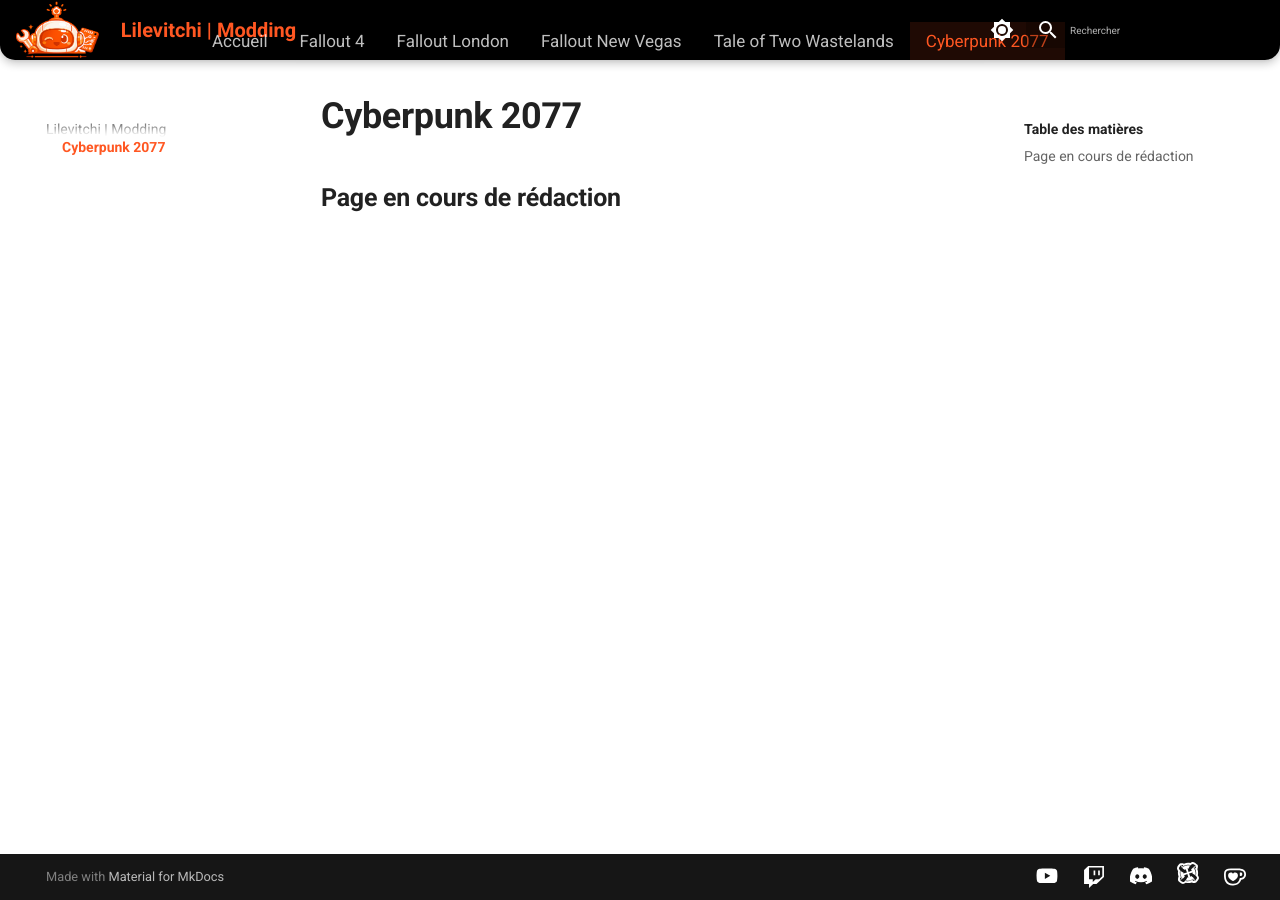
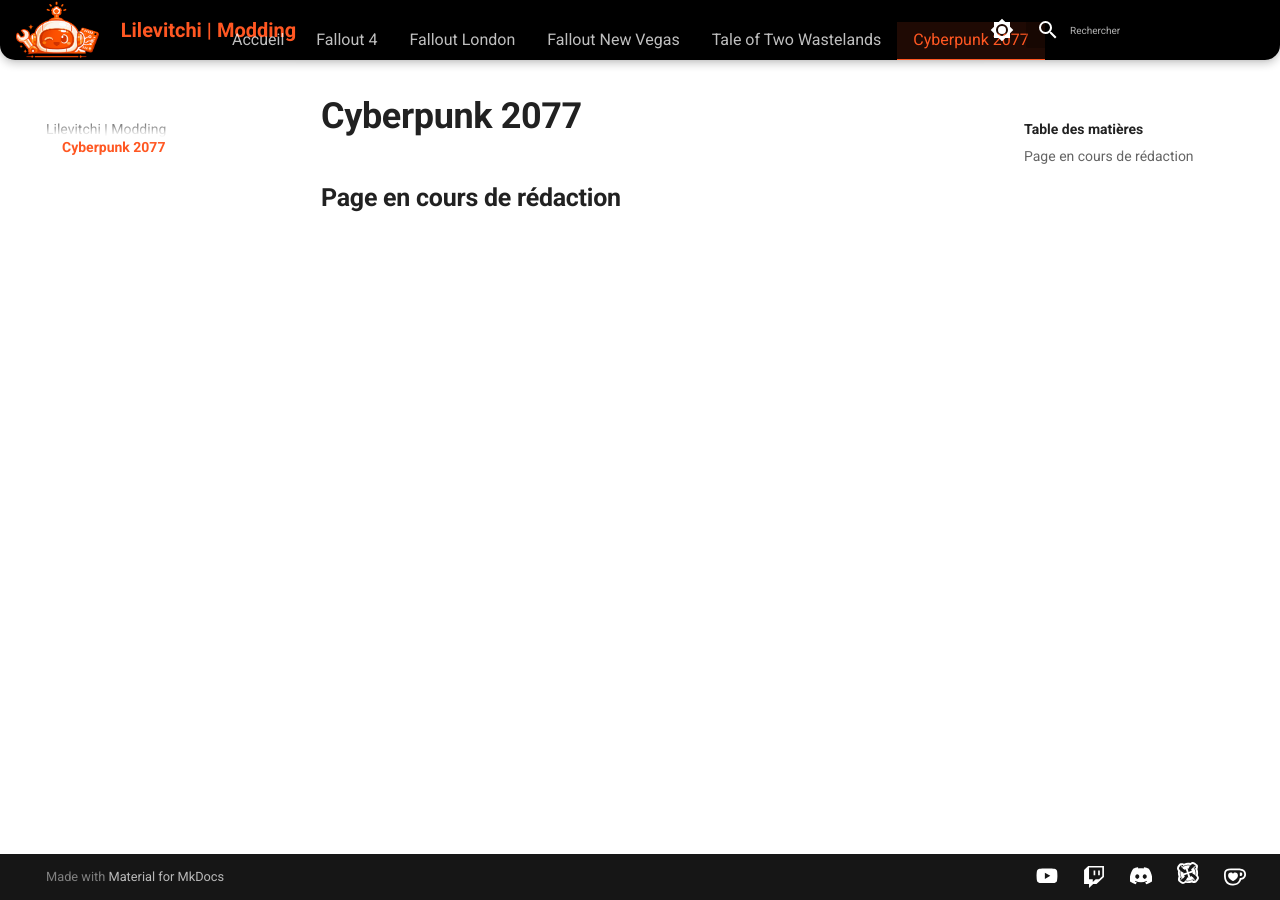
Before and after one commit to Lilevitchi/lilevitchi.github.io, an MkDocs documentation site: the page built from docs/cyberpunk/index.md, in a window 1280 px wide. Built offline with MkDocs 1.6.1 and Material for MkDocs 9.7.7, drawn with Linux system fonts in a browser that asks for light colours.

Commit message:
Update extra.css

```diff
--- a/docs/stylesheets/extra.css
+++ b/docs/stylesheets/extra.css
@@ -146,6 +146,7 @@
 [data-md-color-scheme] .md-tabs {
   display: flex;
   justify-content: center;
+  font-size: 0.80rem;
   width: 100%;
   background: transparent;
   box-shadow: none;
@@ -171,7 +172,6 @@
 [data-md-color-scheme] .md-tabs__link {
   display: flex;
   padding: 0.4rem 0.8rem;
-  font-size: 0.85rem;
   color: var(--white);
   opacity: 0.75;
   border-bottom: 4px solid transparent;
```
